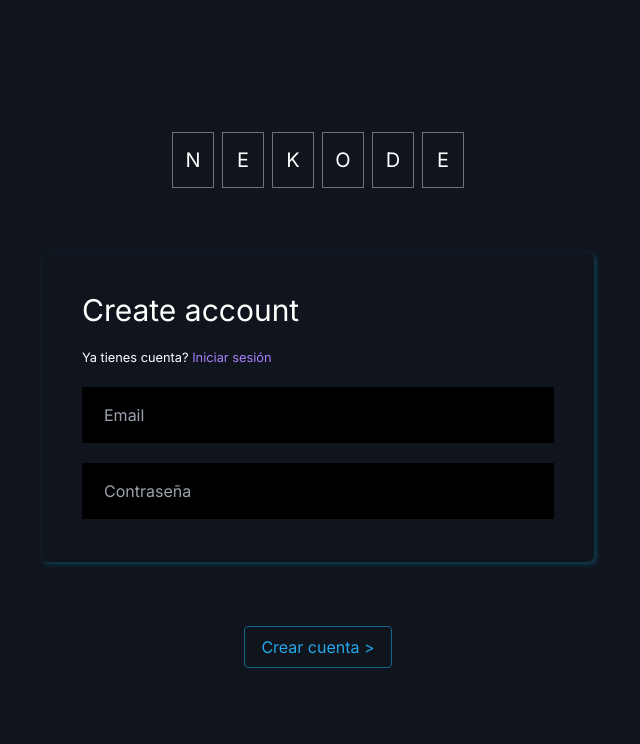
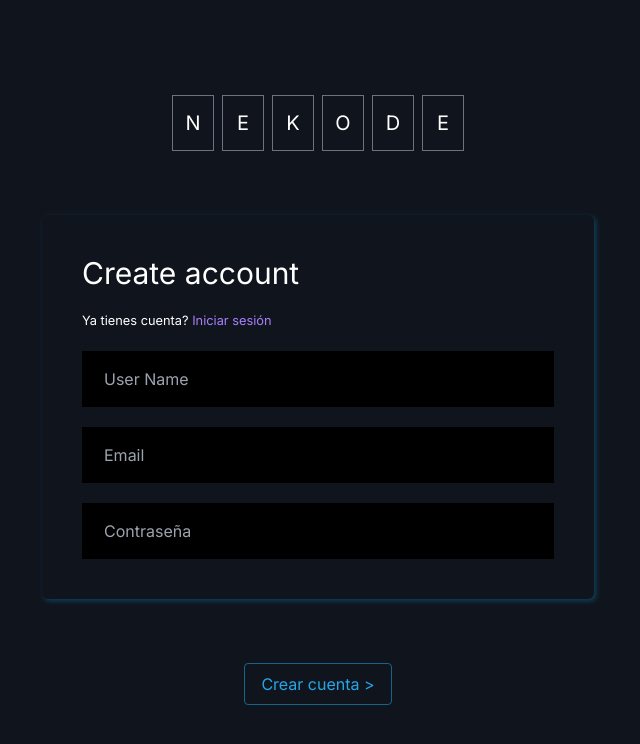
Before and after one commit to No-Country/s13-02-m-node-react, a Next.js app in the folder frontend/: page /register in a window 1280 px wide. Shown: the top 744 px of the page, without its empty margins (322-962 px from the left). Built offline with nearby package versions, Linux system fonts and the light colour scheme.

Commit message:
changes on register

```diff
--- a/frontend/src/app/layout.js
+++ b/frontend/src/app/layout.js
@@ -5,7 +5,8 @@ const inter = Inter({ subsets: ['latin'] })
 
 export const metadata = {
   title: 'Nekode',
-  description: 'Generated by create next app'
+  description:
+    'Nekode is an app to test and validate your knowledge as a programmer'
 }
 
 export default function RootLayout({ children }) {
--- a/frontend/src/components/register/Register.jsx
+++ b/frontend/src/components/register/Register.jsx
@@ -10,9 +10,7 @@ const Register = () => {
     e.preventDefault()
     const userData = Object.fromEntries(new FormData(e.currentTarget))
     console.log(userData)
-    userData.userEmail && userData.userPassword
-      ? registerPost(userData, router)
-      : {}
+    userData.email && userData.password ? registerPost(userData, router) : {}
   }
   return (
     <form
@@ -32,11 +30,22 @@ const Register = () => {
               Iniciar sesión
             </Link>
           </small>
+
           <label className='flex flex-col gap-5 items-center w-full '>
             <label htmlFor='userEmail' className='flex flex-col  w-full'>
               <input
+                type='text'
+                name='username'
+                placeholder='User Name'
+                id=''
+                className='border-2 border-black bg-black h-[56px] pl-5 outline-none'
+                required
+              />
+            </label>
+            <label htmlFor='userEmail' className='flex flex-col  w-full'>
+              <input
                 type='email'
-                name='userEmail'
+                name='email'
                 placeholder='Email'
                 id=''
                 className='border-2 border-black bg-black h-[56px] pl-5 outline-none'
@@ -46,7 +55,7 @@ const Register = () => {
             <label htmlFor='userPassword' className='flex flex-col w-full'>
               <input
                 type='password'
-                name='userPassword'
+                name='password'
                 placeholder='Contraseña'
                 id=''
                 className='border-2 border-black bg-black h-[56px] pl-5 outline-none'
--- a/frontend/src/utils/authRequest/registerPost.js
+++ b/frontend/src/utils/authRequest/registerPost.js
@@ -2,7 +2,10 @@ import axios from 'axios'
 
 const registerPost = async (userData, router) => {
   await axios
-    .post('', userData)
+    .post(
+      'https://nokode-dev-377e08606aa4.herokuapp.com/api/auth/register',
+      userData
+    )
     .then(function (res) {
       router.push('/login')
     })
```
